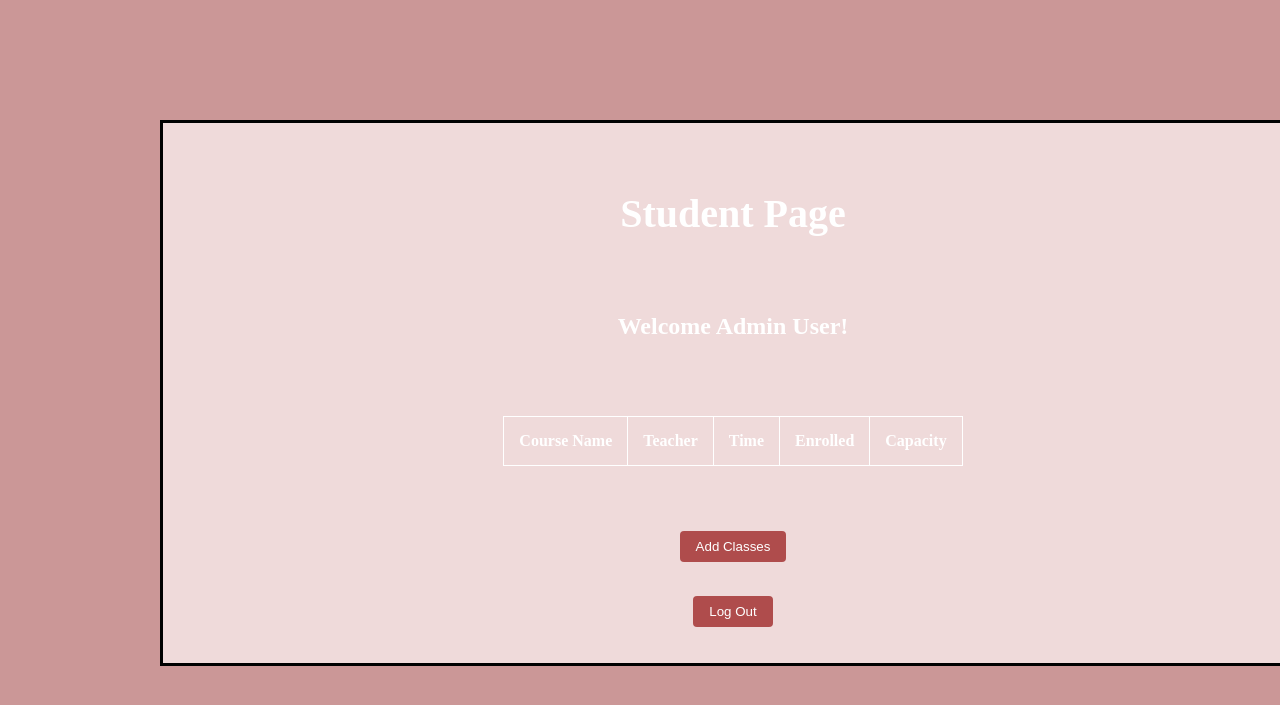
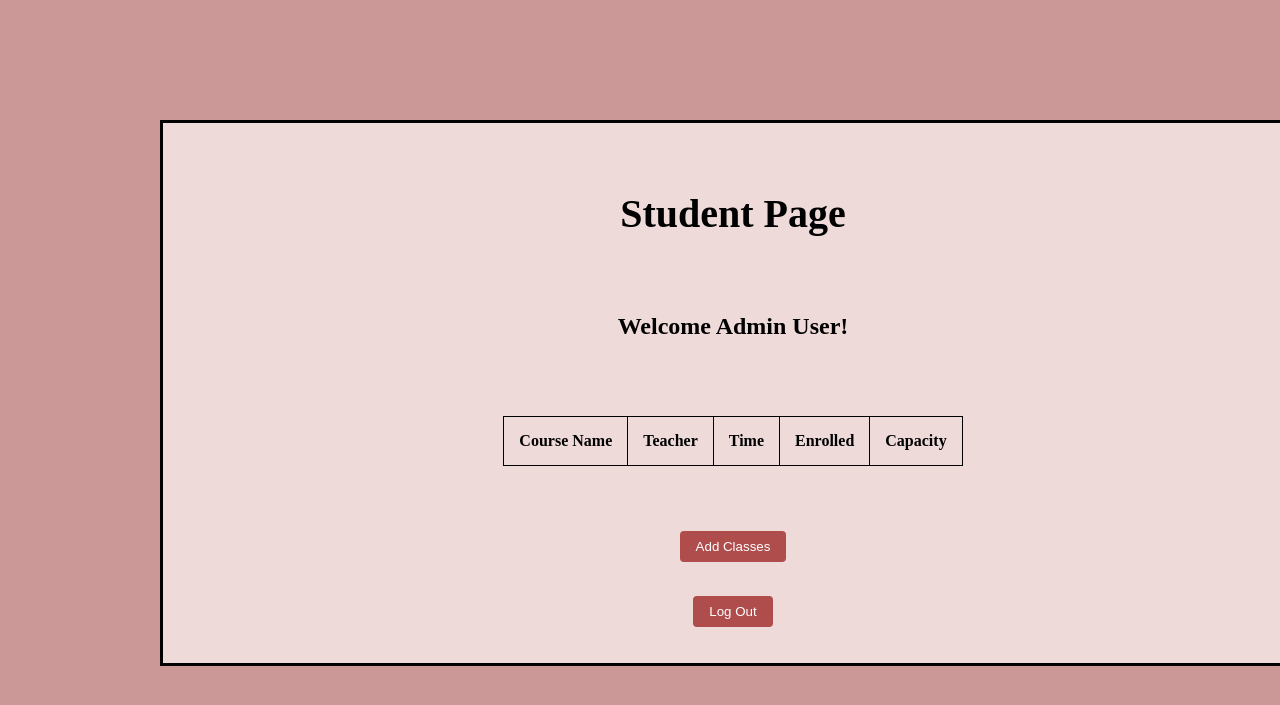
Before and after one commit to lovesosas/CSE106, a Flask app: page /student in a window 1280 px wide. Shown: the top 705 px of the page. Run offline with Flask 3, Linux system fonts and the light colour scheme; a user stored in the database is signed in; lists and menus that the app fills with data are empty.

Commit message:
changed text to black for student/teacher

```diff
--- a/Lab08_MiniProject/Courses/static/script.js
+++ b/Lab08_MiniProject/Courses/static/script.js
@@ -14,13 +14,17 @@ function setPassword(){
 $("#loginbutton").on("click", function(){
     let username = $("#user_name").val();
     let password = $("#password").val()
+    // console.log(username);
+    // console.log(password);
     if (username !== "" && password !== "") {
+        // console.log("test1");
         $.ajax({
             url: "http://127.0.0.1:5000/",
             type: "POST",
             data: JSON.stringify({"username" : username, "password" : password}),
             contentType: "application/JSON",
             success: function(response){
+                // console.log("test2");
                 window.location.href = "http://127.0.0.1:5000/" + response;
             },
             error: function(jqXHR, textStatus, errorThrown){
--- a/Lab08_MiniProject/Courses/static/student.css
+++ b/Lab08_MiniProject/Courses/static/student.css
@@ -1,14 +1,13 @@
-
 h1 {
   font-size: 2.5rem;
   margin-bottom: 1rem;
   text-align: center;
-    color: rgb(0, 0, 0);
+  color: black; /* Changed to black */
 }
-  h2{
+
+h2 {
   padding: 10px;
-    color: #000;
-
+  color: black; /* Changed to black */
 }
 
 button {
@@ -25,7 +24,7 @@ button {
   background-color: #000000;
 }
 
-  .student_view{
+.student_view {
   text-align: center;
   margin: auto;
   width: 1100px;
@@ -41,37 +40,37 @@ button {
   align-items: center;
   justify-content: center;
 }
-  #studentcourses{
+
+#studentcourses {
   text-align: center;
   margin: auto;
   padding: 0.5rem 1rem;
-    color: white;
+  color: black; /* Changed to black */
 }
 
 table, th, td {
-    border: 1px solid white;
+  border: 1px solid black; /* Changed to black */
   border-collapse: collapse;
   padding: 15px;
   margin: 2pc;
-    color: white;
+  color: black; /* Changed to black */
   text-align: center;
 }
-  body{
+
+body {
   background-color: rgb(203, 151, 151);
   text-align: center;
   margin: auto;
+  color: black; /* Changed to black */
 }
 
-  td:hover{
+td:hover {
   color: black;
   background-color: white;
 }
 
-  .center{
-    color: white;
+.center {
+  color: black; /* Changed to black */
   text-align: center;
   margin: auto;
 }
-  h2{
-    color: white;
-  }
--- a/Lab08_MiniProject/Courses/templates/login.html
+++ b/Lab08_MiniProject/Courses/templates/login.html
@@ -14,7 +14,7 @@
                 <input type="text" id="user_name" name="user_name" placeholder="Username"><br>
                 <label for="password">PASSWORD:</label><br>
                 <input type="password" id="password" name="password" placeholder="Password"><br>
-                <button type="button" id = "loginbutton">Log In</button>
+                <button type="button" id="loginbutton">Log In</button>
                 <script src="../static/script.js"></script>
             </form>
         </div>
```
Also changed, not shown: Lab08_MiniProject/Courses/static/teacher.css (+18 -17 lines), instance/class-enrollment.sqlite (added). Lines whose indentation alone changed are shown as unchanged.
